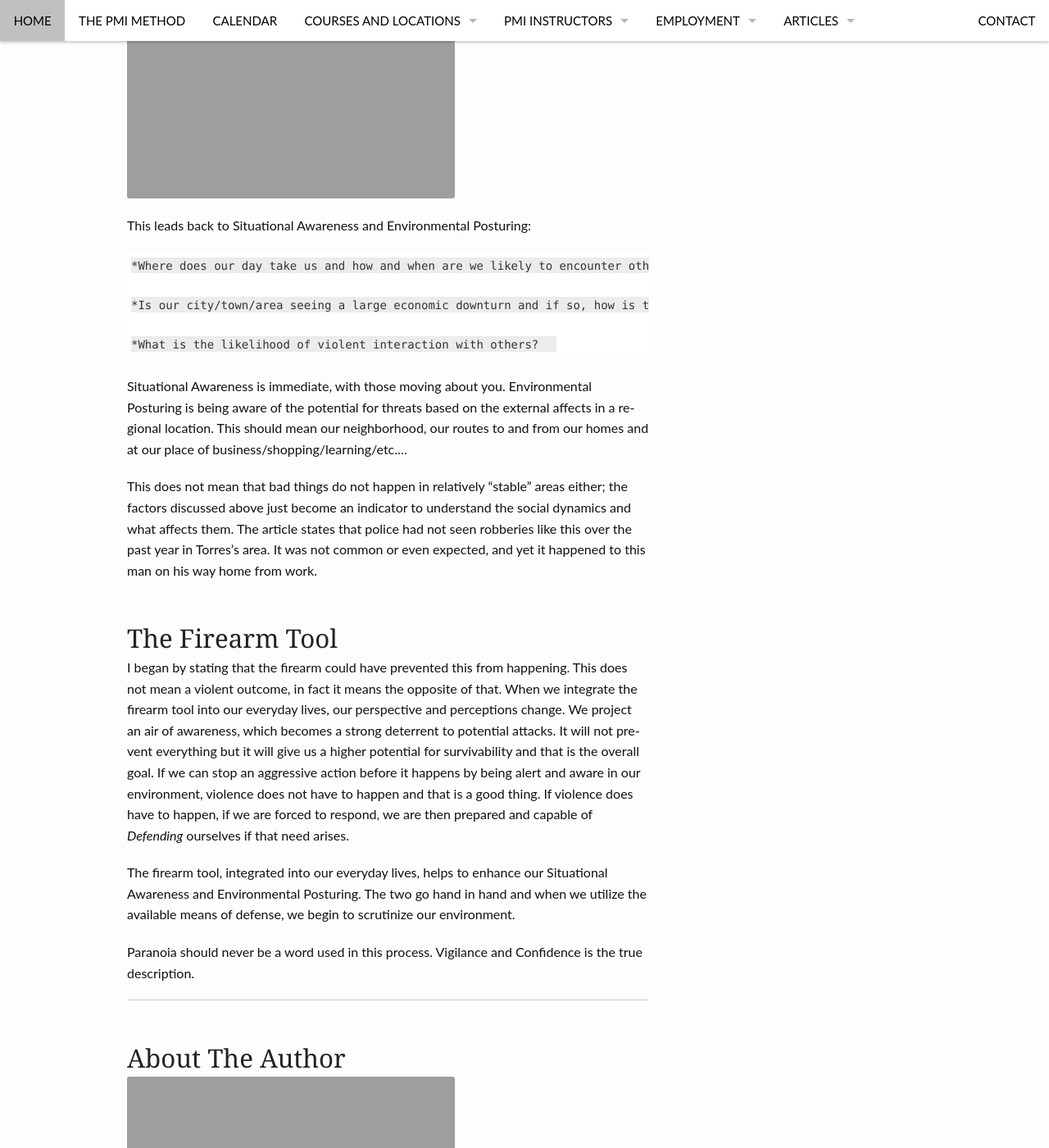
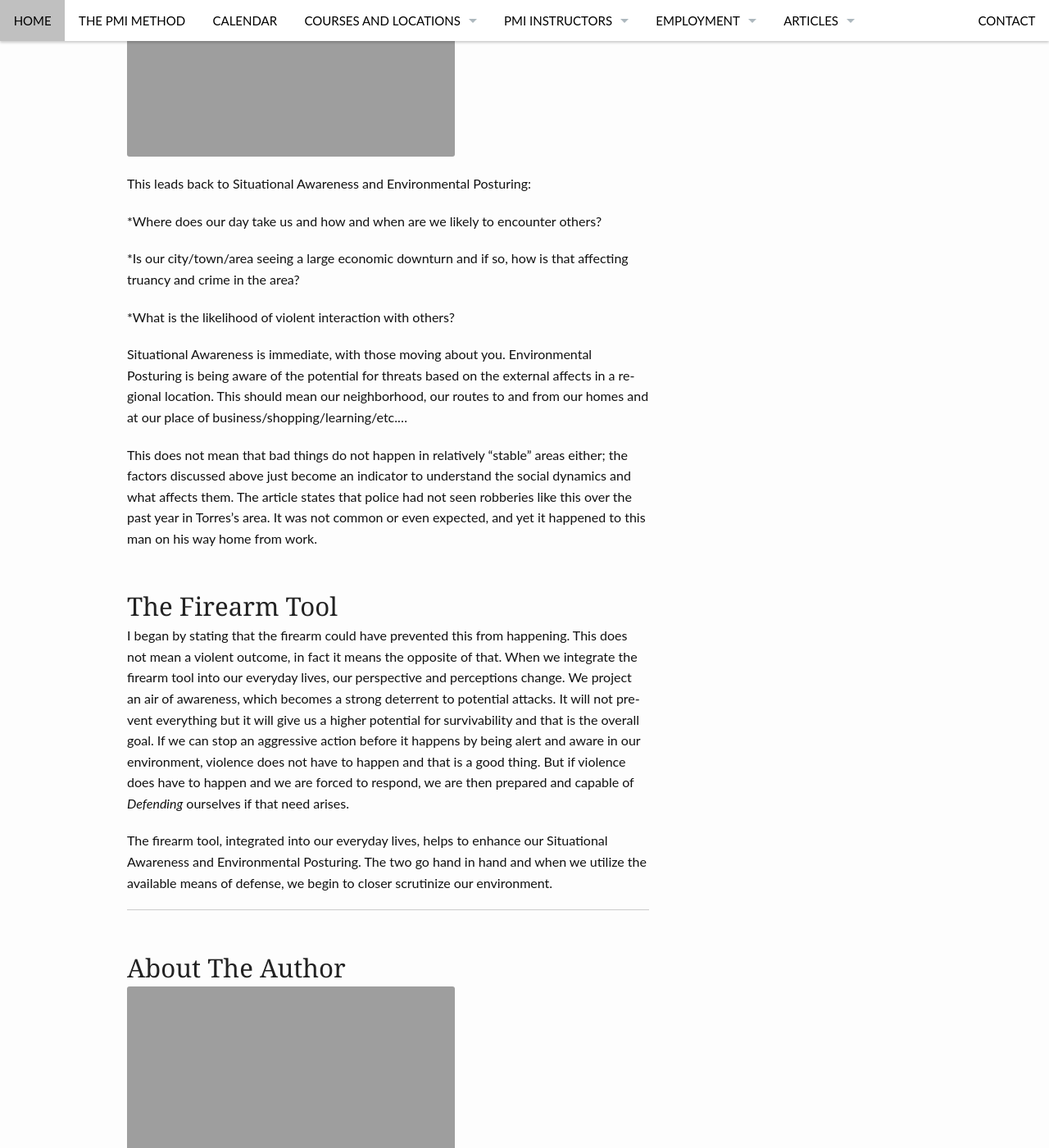
Before and after one commit to JonWeilerPMI/pmisite, a Jekyll site: the page built from _posts/Training/2015-12-28-Defensive-Lifestyle-Awareness.md, in a window 1280 px wide and 1400 px high, scrolled down 3187 px. Shown: the whole window at 82% size. Built offline with Jekyll 4.4.1, drawn with Linux system fonts in a browser that asks for light colours; comment, search, counter and statistics services are not loaded; some of the changed text lies outside the part shown.

Commit message:
update article

```diff
--- a/_posts/Training/2015-07-01-Defensive-Lifestyle-Awareness.md
+++ b/_posts/Training/2015-12-28-Defensive-Lifestyle-Awareness.md
@@ -26,7 +26,7 @@
 
 > “He put a gun in my stomach and said give me your money or I’ll kill you. Then he hit me in the face and the stomach," said Torres.
 
-I travel everywhere and find myself complacent on many occasions, especially while pumping gas.  Our routines become comfortable, they take us away from the potentials around us.  In this case, Torress was going home after a day of work, looking forward to seeing his family when he assaulted. He was not anticipating this, it just happened.  The article does not give an account of whether Torres was armed or not, but what if he were?  Would this have changed any outcome?
+I travel everywhere and find myself complacent on many occasions, especially while pumping gas.  Our routines become comfortable, they take us away from the potentials around us.  In this case, Torress was going home after a day of work, looking forward to seeing his family when he was assaulted. He was not anticipating this, like any of us in that situation; it just happened.  The article does not give an account of whether Torres was armed or not, but what if he were?
 
 That is difficult to answer.  An armed citizen is supposed to be vigilant, however this is not always the case.  Again, I find myself in various stages of complacency - as we all do.  The questions is:  Would the firearm integrated into his everyday life changed the outcome of this?
 
@@ -53,13 +53,13 @@
 
 These questions are among others, but are at the core of integrating the firearm tool into everyday life.  When we decide to take this step, we assume a large amount of Obligation and Responsibility.  Violence is the means of Last Resort, where there is nowhere left to go except the potential for deadly force.
 
-The final question is:  How are you preparing for this?
+How are you preparing for this?
 
 ![Train]({{ site.url }}/images/articles/6.jpg)
 
 ## Environmental Posturing
 
-There are many factors that affect our society:  economy, politics, war and “terrorism” to name a few.  All of these items are chaotic in nature and do not ultimately promote peace within a nation, regardless of the side it is on.  This chaos filters down to the individual, who for whatever reason will make a decision to take by any means necessary.  And that individual could want money, drugs, cars or even people.  Human beings are capable of terrible acts and it is up to us to take the steps to protect ourselves and our loved ones.  Property is expendable, people are not.
+There are many factors that affect our society:  economy, politics, war and “terrorism” to name a few.  All of these items are chaotic in nature and do not ultimately promote peace within a nation, regardless of the "side" it is on.  This chaos filters down to the individual, who for whatever reason will make a decision to take by any means necessary.  And that individual could want money, drugs, cars or even people.  Human beings are capable of terrible acts and it is up to us to defend ourselves.  Property is expendable, people are not.
 
 >"I thought about my children, my family. Because I am the only one providing for them," said Torres.
 
@@ -69,11 +69,11 @@
 
 This leads back to Situational Awareness and Environmental Posturing:
 
-	*Where does our day take us and how and when are we likely to encounter others?
+*Where does our day take us and how and when are we likely to encounter others?
 
-	*Is our city/town/area seeing a large economic downturn and if so, how is that affecting truancy and crime in the area?
+*Is our city/town/area seeing a large economic downturn and if so, how is that affecting truancy and crime in the area?
 
-	*What is the likelihood of violent interaction with others?
+*What is the likelihood of violent interaction with others?
 
 Situational Awareness is immediate, with those moving about you.  Environmental Posturing is being aware of the potential for threats based on the external affects in a regional location.  This should mean our neighborhood, our routes to and from our homes and at our place of business/shopping/learning/etc.…
 
@@ -81,11 +81,10 @@
 
 ##The Firearm Tool
 
-I began by stating that the firearm could have prevented this from happening.  This does not mean a violent outcome, in fact it means the opposite of that.  When we integrate the firearm tool into our everyday lives, our perspective and perceptions change.  We project an air of awareness, which becomes a strong deterrent to potential attacks.  It will not prevent everything but it will give us a higher potential for survivability and that is the overall goal.  If we can stop an aggressive action before it happens by being alert and aware in our environment, violence does not have to happen and that is a good thing.  If violence does have to happen, if we are forced to respond, we are then prepared and capable of *Defending* ourselves if that need arises.
+I began by stating that the firearm could have prevented this from happening.  This does not mean a violent outcome, in fact it means the opposite of that.  When we integrate the firearm tool into our everyday lives, our perspective and perceptions change.  We project an air of awareness, which becomes a strong deterrent to potential attacks.  It will not prevent everything but it will give us a higher potential for survivability and that is the overall goal.  If we can stop an aggressive action before it happens by being alert and aware in our environment, violence does not have to happen and that is a good thing.  But if violence does have to happen and we are forced to respond, we are then prepared and capable of *Defending* ourselves if that need arises.
 
-The firearm tool, integrated into our everyday lives, helps to enhance our Situational Awareness and Environmental Posturing.  The two go hand in hand and when we utilize the available means of defense, we begin to scrutinize our environment.
+The firearm tool, integrated into our everyday lives, helps to enhance our Situational Awareness and Environmental Posturing.  The two go hand in hand and when we utilize the available means of defense, we begin to closer scrutinize our environment.
 
-Paranoia should never be a word used in this process.  Vigilance and Confidence is the true description.
 
 
 ______________________________________________________
```
Also changed, not shown: other parts of _posts/Training/2015-12-28-Defensive-Lifestyle-Awareness.md (+1 -1 lines).
